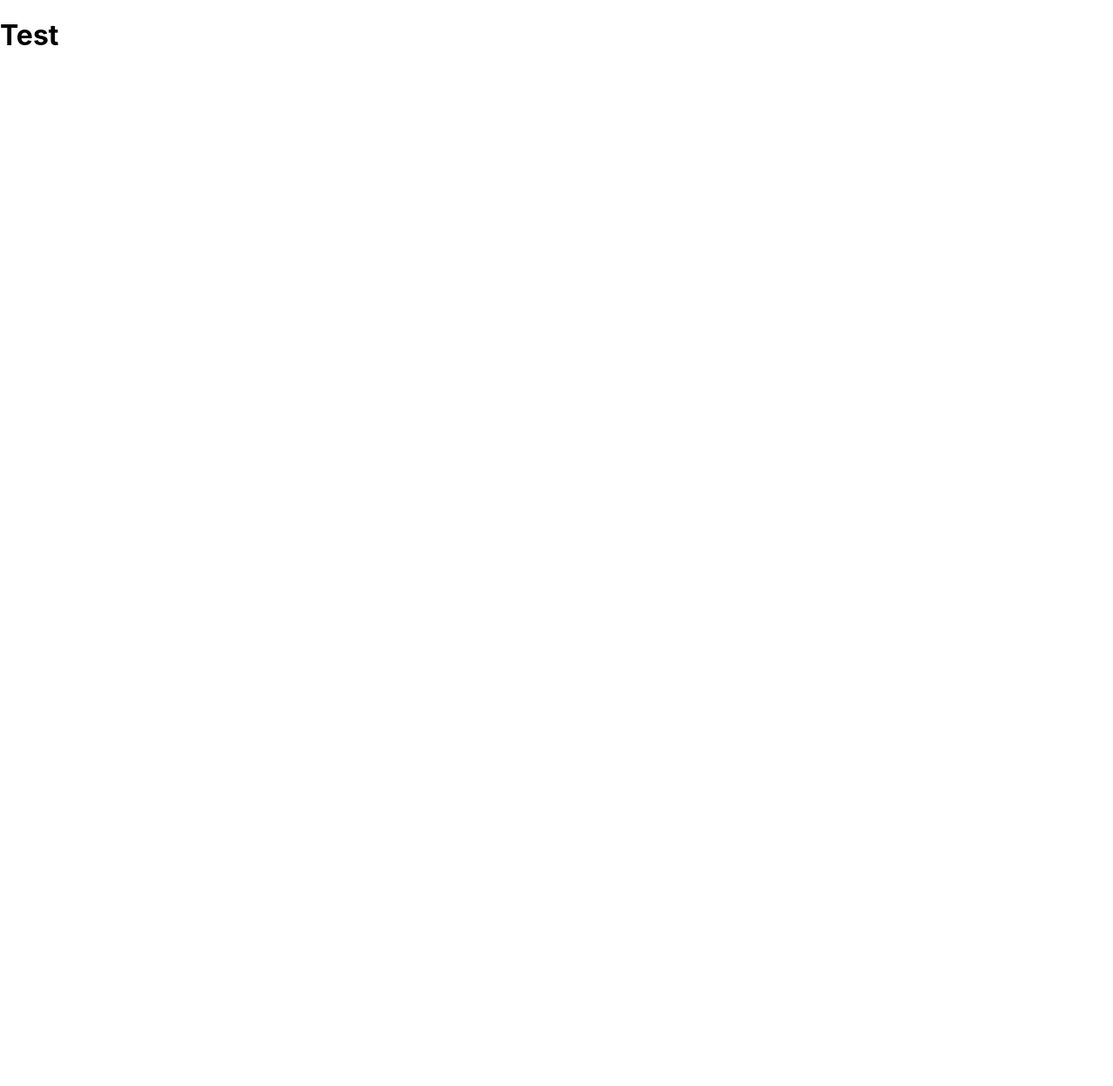
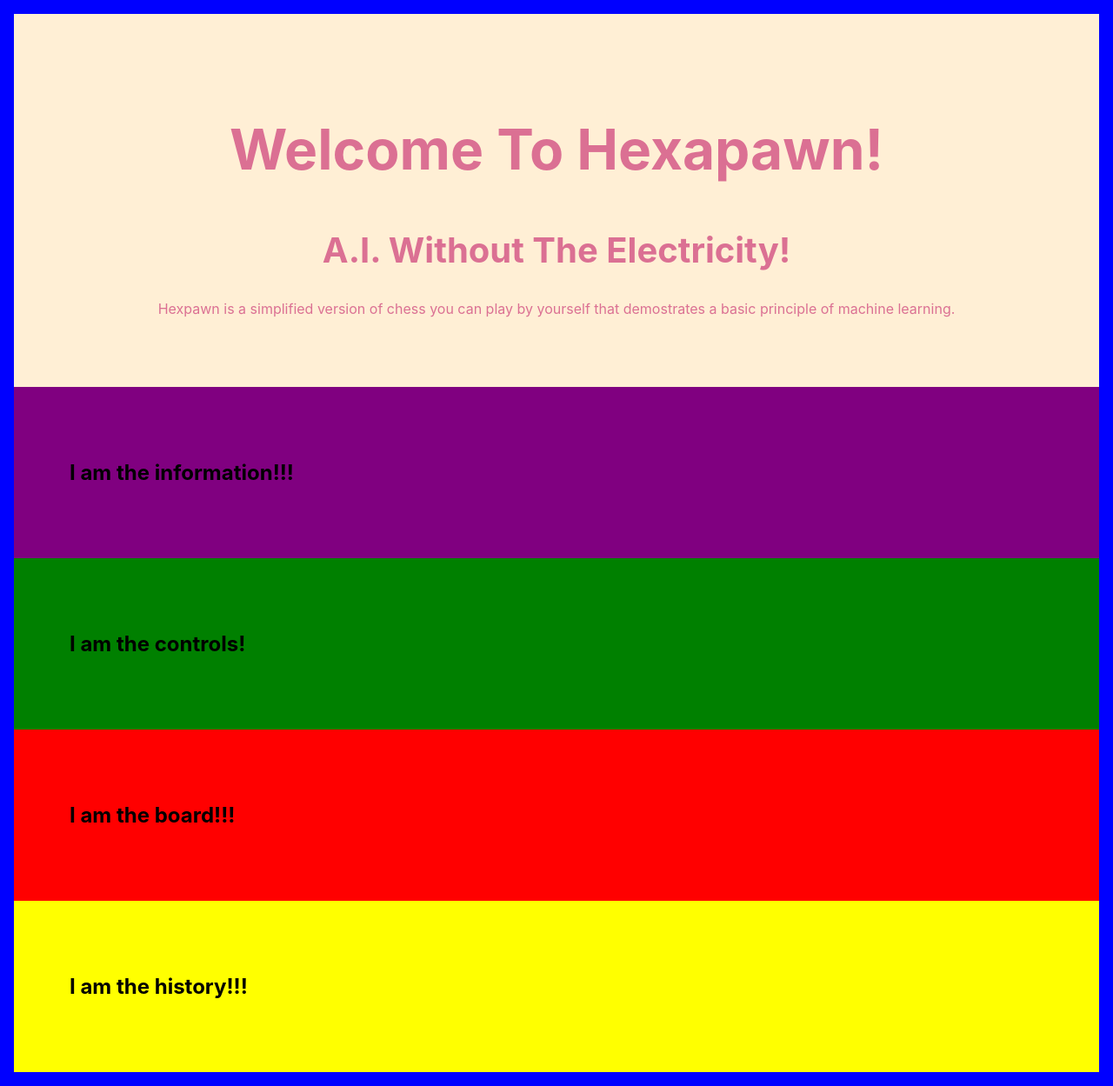
Before and after one commit to Emurtzle/Hexapawn, a React (Create React App) app: page / in a window 1280 px wide. Shown: the whole page at 87% size. Before the commit the page ends 800 px from the top, so only its background shows below. Built offline with nearby package versions, Linux system fonts and the light colour scheme.

Commit message:
created the structure of the index

```diff
--- a/package.json
+++ b/package.json
@@ -5,7 +5,8 @@
   "dependencies": {
     "react": "^16.8.6",
     "react-dom": "^16.8.6",
-    "react-scripts": "3.0.1"
+    "react-scripts": "3.0.1",
+    "styled-components": "^4.3.2"
   },
   "scripts": {
     "start": "react-scripts start",
--- a/src/App.js
+++ b/src/App.js
@@ -1,9 +1,13 @@
 import React, { Fragment } from 'react'
+
+import Index from './components/index/Index'
 
 function App() {
   return (
     <Fragment>
-      <h1>Test</h1>
+
+      <Index />
+
     </Fragment>
   );
 }
--- a/src/components/index/Index.js
+++ b/src/components/index/Index.js
@@ -1,4 +1,53 @@
 import React, { Component, Fragment } from 'react'
+
+import styled from 'styled-components'
+
+const Body = styled.div`
+  padding: 1em;
+  background: blue;
+`
+
+const TitleSection = styled.section`
+    padding: 4em;
+    background: papayawhip;
+`
+
+const Title = styled.h1`
+  font-size: 4em;
+  text-align: center;
+  color: palevioletred;
+`
+
+const SubTitle = styled.h2`
+    font-size: 2.5em;
+    text-align: center;
+    color: palevioletred;
+`
+
+const SubText = styled.p`
+    text-align: center;
+    color: palevioletred;
+`
+
+const InformationSection = styled.section`
+    padding: 4em;
+    background: purple;
+`
+
+const ControlSection = styled.section`
+    padding: 4em;
+    background: green;
+`
+
+const BoardSection = styled.section`
+    padding: 4em;
+    background: red;
+`
+
+const HistorySection = styled.section`
+    padding: 4em;
+    background: yellow;
+`
 
 class Index extends Component {
     constructor(props) {
@@ -14,10 +63,39 @@ class Index extends Component {
         // const {} = this.state
 
         return (
-            <Fragment>
-                <h1>Welcome To Hexapawn!</h1>
-                <h2>A.I. Without Electricity!</h2>
-            </Fragment>
+            <Body>
+
+                <TitleSection>
+                    <Title>
+                        Welcome To Hexapawn!
+                    </Title>
+
+                    <SubTitle>
+                        A.I. Without The Electricity!
+                    </SubTitle>
+
+                    <SubText>
+                        Hexpawn is a simplified version of chess you can play by yourself that demostrates a basic principle of machine learning.
+                    </SubText>
+                </TitleSection>
+
+                <InformationSection>
+                    <h1>I am the information!!!</h1>
+                </InformationSection>
+
+                <ControlSection>
+                    <h1>I am the controls!</h1>
+                </ControlSection>
+
+                <BoardSection>
+                    <h1>I am the board!!!</h1>
+                </BoardSection>
+
+                <HistorySection>
+                    <h1>I am the history!!!</h1>
+                </HistorySection>
+
+            </Body>
         )
     }
 }
```
Also changed, not shown: 1 other file (tests, documents, lock files or other folders).
